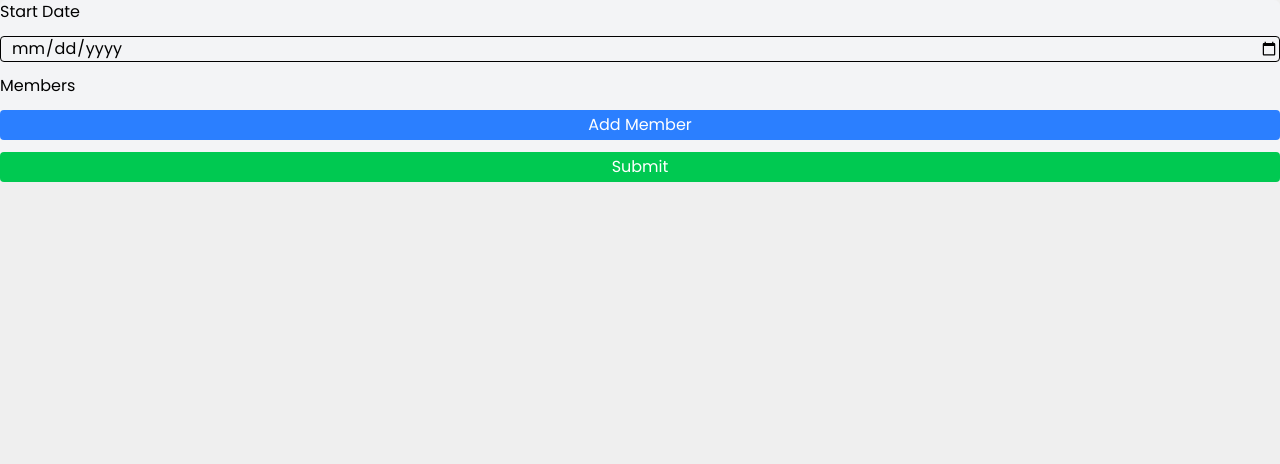
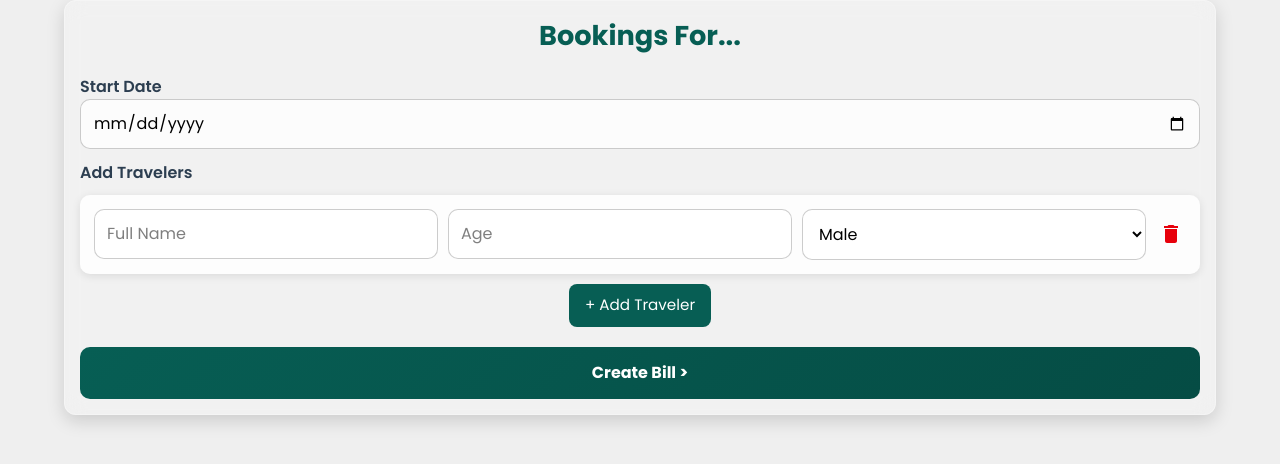
Before and after one commit to pritamzzziscoding/SAFAR, a React (Vite) app in the folder client/: page /book in a window 1280 px wide. Shown: the top 464 px of the page. Built offline with nearby package versions, Linux system fonts and the light colour scheme; a web font is replaced by a local one.

Commit message:
just taking the codes

```diff
--- a/client/src/components/BookingForm.jsx
+++ b/client/src/components/BookingForm.jsx
@@ -1,11 +1,13 @@
 import { useState } from "react";
+import "../styles/booking-form.css"; // Importing external CSS
+import { MdDelete } from "react-icons/md";
 
-export const BookingForm = ({ touristId, packageId }) => {
+export const BookingForm = ({ touristId, packageId , hide}) => {
     const [data, setData] = useState({
         touristId,
         packageId,
         start_date: "",
-        members: [],
+        members: [""],
         status: "pending"
     });
 
@@ -34,45 +36,55 @@ export const BookingForm = ({ touristId, packageId }) => {
         setData({ ...data, members: updatedMembers });
     };
 
-    const handleSubmit = (event) => {
+    const handleSubmit = async (event) => {
         event.preventDefault();
-        console.log(data);
+        try {
+            const res = await payment(data)
+            if(res.data.success === true){
+                console.log(res.data)
+            }
+        } catch (error) {
+            console.log(error)
+        }
     };
 
     return (
-        <form className="flex flex-col gap-3 p-4 bg-gray-100 rounded-md" onSubmit={handleSubmit}>
-            <label htmlFor="start_date">Start Date</label>
+        <div className="booking-container">
+            <h2 className="form-title">Bookings For...</h2>
+            <form className="booking-form" onSubmit={handleSubmit}>
+                <label htmlFor="start_date" className="form-label">Start Date</label>
                 <input
-                className="p-2 border rounded"
+                    className="form-input"
                     type="date"
                     name="start_date"
                     id="start_date"
                     required
-                min={today} // ✅ Restrict past dates
+                    min={today}
                     value={data.start_date}
                     onChange={handleChange}
                 />
 
                 {/* Dynamic Members */}
-            <label>Members</label>
+                <label className="form-label">Add Travelers</label>
                 {data.members.map((member, index) => (
-                <div key={index} className="flex flex-wrap items-center gap-2 p-2 border rounded">
+                    <div key={index} className="member-card">
                         <input
-                        className="p-2 border rounded w-full sm:w-1/3"
+                            className="form-input"
                             type="text"
-                        placeholder="Name"
+                            placeholder="Full Name"
                             value={member.name}
                             onChange={(e) => handleMemberChange(index, "name", e.target.value)}
                         />
                         <input
-                        className="p-2 border rounded w-full sm:w-1/3"
+                            className="form-input"
                             type="number"
                             placeholder="Age"
                             value={member.age}
+                            min={0}
                             onChange={(e) => handleMemberChange(index, "age", e.target.value)}
                         />
                         <select
-                        className="p-2 border rounded w-full sm:w-1/3"
+                            className="form-select"
                             value={member.gender}
                             onChange={(e) => handleMemberChange(index, "gender", e.target.value)}
                         >
@@ -80,12 +92,13 @@ export const BookingForm = ({ touristId, packageId }) => {
                             <option value="Female">Female</option>
                             <option value="Other">Other</option>
                         </select>
-                    <button type="button" className="bg-red-500 text-white p-2 rounded" onClick={() => removeMember(index)}>✖</button>
+                        <button type="button" onClick={() => removeMember(index)}><MdDelete className="text-red-600 text-2xl"/></button>
                     </div>
                 ))}
 
-            <button type="button" className="bg-blue-500 text-white p-2 rounded" onClick={addMember}>Add Member</button>
-            <button type="submit" className="bg-green-500 text-white p-2 rounded">Submit</button>
+                <button type="button" className="add-member" onClick={addMember}>+ Add Traveler</button>
+                <button type="submit" className="submit-btn">{"Create Bill >"}</button>
             </form>
+        </div>
     );
 };
--- /dev/null
+++ b/client/src/services/payment-api.jsx
@@ -0,0 +1,12 @@
+import axios from "axios";
+
+axios.defaults.withCredentials = true
+
+const api = axios.create({
+    baseURL: "http://localhost:8080"
+})
+
+export const payment = (body) => {
+    const res = api.post("/payment", body)
+    return res
+}
--- /dev/null
+++ b/client/src/styles/booking-form.css
@@ -0,0 +1,107 @@
+/* Container */
+.booking-container {
+    max-width: 90%;
+    background: rgba(255, 255, 255, 0.15);
+    border-radius: 12px;
+    padding: 15px;
+    backdrop-filter: blur(10px);
+    box-shadow: 0px 6px 18px rgba(0, 0, 0, 0.15);
+    text-align: center;
+    margin: auto;
+    border: 1px solid rgba(255, 255, 255, 0.3);
+}
+
+/* Title */
+.form-title {
+    font-size: 1.7rem;
+    font-weight: bold;
+    color: #075e54; /* Classy Dark Teal */
+    margin-bottom: 18px;
+}
+
+/* Labels */
+.form-label {
+    font-size: 1rem;
+    font-weight: 600;
+    color: #2c3e50;
+    display: block;
+    margin-top: 12px;
+    text-align: left;
+}
+
+/* Inputs */
+.form-input, .form-select {
+    width: 100%;
+    padding: 12px;
+    border: 1px solid rgba(0, 0, 0, 0.2);
+    border-radius: 10px;
+    outline: none;
+    font-size: 1rem;
+    background: rgba(255, 255, 255, 0.75);
+    transition: 0.3s ease;
+}
+
+.form-input:focus, .form-select:focus {
+    border: 1px solid #075e54;
+    box-shadow: 0 0 8px rgba(7, 94, 84, 0.3);
+}
+
+/* Member Cards */
+.member-card {
+    display: flex;
+    align-items: center;
+    gap: 10px;
+    background: rgba(255, 255, 255, 0.8);
+    padding: 14px;
+    border-radius: 10px;
+    margin-top: 10px;
+    box-shadow: 0px 2px 8px rgba(0, 0, 0, 0.1);
+}
+
+/* Add & Remove Buttons */
+.add-member, .remove-member {
+    background: #075e54;
+    color: white;
+    border: none;
+    padding: 10px 16px;
+    font-size: 0.95rem;
+    border-radius: 8px;
+    cursor: pointer;
+    transition: 0.3s;
+}
+
+.add-member{
+    margin-top: 10px;
+}
+
+.remove-member {
+    background: #b22222;
+}
+
+.add-member:hover {
+    background: #054c44;
+}
+
+.remove-member:hover {
+    background: #921a1a;
+}
+
+/* Submit Button */
+.submit-btn {
+    background: linear-gradient(135deg, #075e54, #054c44);
+    color: white;
+    border: none;
+    width: 100%;
+    padding: 14px;
+    font-size: 1rem;
+    font-weight: bold;
+    border-radius: 10px;
+    cursor: pointer;
+    transition: transform 0.3s ease, box-shadow 0.3s ease;
+    margin-top: 20px;
+}
+
+.submit-btn:hover {
+    transform: translateY(-2px);
+    box-shadow: 0 5px 12px rgba(7, 94, 84, 0.3);
+}
```
Also changed, not shown: client/src/pages/PackageDetails.jsx (+1 -19 lines). Lines whose indentation alone changed are shown as unchanged.
